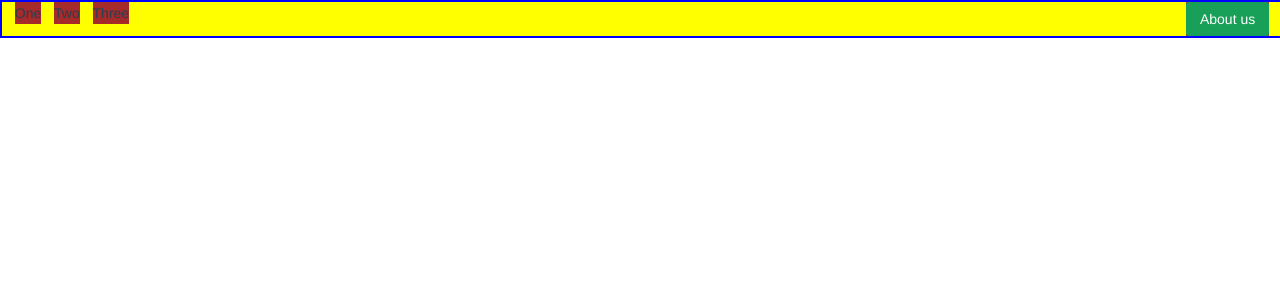
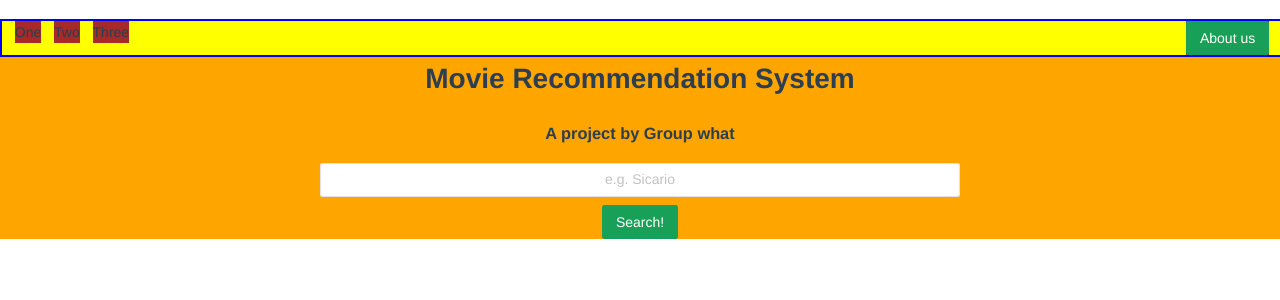
Before and after one commit to Alexlly/MovieRecommendation, a Vue app in the folder frontend/: page / in a window 1280 px wide. Shown: the top 300 px of the page. Built offline with nearby package versions, Linux system fonts and the light colour scheme.

Commit message:
- router created

```diff
--- /dev/null
+++ b/frontend/src/components/MovieCards.vue
@@ -0,0 +1,27 @@
+<template>
+  <n-card>
+  </n-card>
+</template>
+
+<script>
+import { NCard } from "naive-ui"
+
+export default {
+  name: 'MovieCard',
+
+  components: {
+    NCard,
+
+  },
+
+  data() {
+    return{
+      test: "test"
+    }
+  }
+}
+</script>
+
+<style scoped>
+
+</style>
--- a/frontend/src/components/Search.vue
+++ b/frontend/src/components/Search.vue
@@ -1,7 +1,7 @@
 <template>
   <div class="container">
     <n-space vertical>
-      <n-input v-model:value="name" class="input" type="text" placeholder="e.g. Sicario" @update:value="handleFieldEntry"/>
+      <n-input v-model:value="name" class="input" type="text" placeholder="e.g. Sicario"/>
       <n-button type="primary" @click="handleClick"> Search! </n-button>
     </n-space>
   </div>
@@ -30,12 +30,8 @@ export default {
   },
 
   methods: {
-    handleFieldEntry(){
-      console.log(this.name)
-    },
-
     handleClick(){
-      if (this.name === null){
+      if (this.name === null || this.name.length == 0){
         console.log(
           "Error. Please enter a movie name."
         )
@@ -50,6 +46,6 @@ export default {
 
 <style scoped>
   .input {
-    max-width: 75%;
+    max-width: 50%;
   }
 </style>
--- a/frontend/src/main.js
+++ b/frontend/src/main.js
@@ -1,4 +1,5 @@
 import { createApp } from 'vue'
 import App from './App.vue'
+import router from './router'
 
-createApp(App).mount('#app')
+createApp(App).use(router).mount('#app')
--- a/frontend/src/router/index.js
+++ b/frontend/src/router/index.js
@@ -1,10 +1,23 @@
 import {createRouter, createWebHistory} from 'vue-router'
+import HomePage from '../views/HomePage.vue'
 import ResultsPage from '../views/ResultsPage.vue'
 
 const routes = [
+  {
+    path: '/',
+    name: 'Home',
+    component: HomePage
+  },
   {
     path: '/results',
     name: 'Result',
     component: ResultsPage
   }
 ]
+
+const router = createRouter({
+  history: createWebHistory(process.env.BASE_URL),
+  routes
+})
+
+export default router
--- a/frontend/src/views/ResultsPage.vue
+++ b/frontend/src/views/ResultsPage.vue
@@ -1,10 +1,18 @@
 <template>
+  <template v-for="(value, j) in amenities" :key="j">
 
+  </template>
 </template>
 
 <script>
+//import MovieCard from "../components/MovieCards.vue"
+
 export default {
-  name: 'ResultsPage'
+  name: 'ResultsPage',
+
+  components: {
+    //MovieCard
+  }
 }
 </script>
 
```
Also changed, not shown: 1 other file (tests, documents, lock files or other folders).
